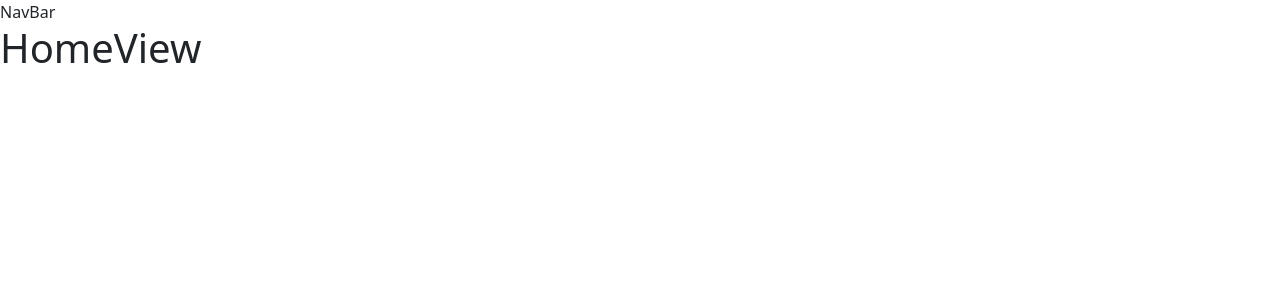
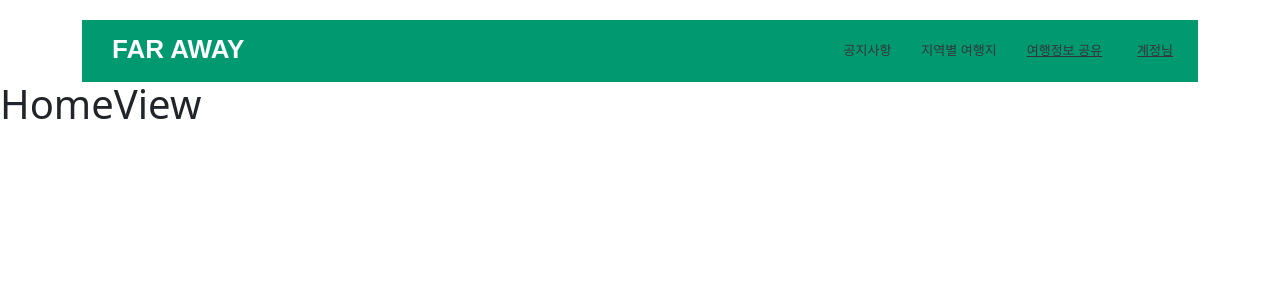
Before and after one commit to SSAFY-FarAway/faraway-client, a Vue app: page / in a window 1280 px wide. Shown: the top 300 px of the page. Built offline with nearby package versions, Linux system fonts and the light colour scheme.

Commit message:
FAR-61/feat : 기존 프로젝트에서 가져오기

```diff
--- a/public/index.html
+++ b/public/index.html
@@ -1,17 +1,13 @@
 <!DOCTYPE html>
 <html lang="">
   <head>
-    <meta charset="utf-8">
-    <meta http-equiv="X-UA-Compatible" content="IE=edge">
-    <meta name="viewport" content="width=device-width,initial-scale=1.0">
-    <link rel="icon" href="<%= BASE_URL %>favicon.ico">
-    <title><%= htmlWebpackPlugin.options.title %></title>
+    <meta charset="utf-8" />
+    <meta http-equiv="X-UA-Compatible" content="IE=edge" />
+    <meta name="viewport" content="width=device-width,initial-scale=1.0" />
+    <link rel="icon" href="<%= BASE_URL %>favicon.ico" />
+    <title>FarAway</title>
   </head>
   <body>
-    <noscript>
-      <strong>We're sorry but <%= htmlWebpackPlugin.options.title %> doesn't work properly without JavaScript enabled. Please enable it to continue.</strong>
-    </noscript>
     <div id="app"></div>
-    <!-- built files will be auto injected -->
   </body>
 </html>
--- a/src/App.vue
+++ b/src/App.vue
@@ -1,7 +1,7 @@
 <template>
   <div id="app">
     <nav-bar/>
-    <router-view/>
+    <router-view id='app-router'/>
   </div>
 </template>
 
@@ -17,4 +17,15 @@ export default ({
 </script>
 
 <style>
+@import "@/assets/css/style.css";
+
+#app-router {
+  padding-top: 80px;
+}
+
+@media (max-width: 992px) {
+  #app-router {
+    padding-top: 60px;
+  }
+}
 </style>
--- /dev/null
+++ b/src/assets/css/style.css
@@ -0,0 +1,296 @@
+/* Header */
+#header {
+  transition: all 0.5s;
+  z-index: 997;
+  transition: all 0.5s;
+  top: 20px;
+}
+
+#header .header-container {
+  background: #009970;
+}
+
+#header.header-scrolled {
+  background: #009970;
+  box-shadow: 0px 2px 15px rgba(0, 0, 0, 0.1);
+  top: 0;
+}
+
+#header .logo {
+  overflow: hidden;
+  padding: 16px 30px 12px 30px;
+  background: #009970;
+}
+
+#header .logo h1 {
+  font-size: 26px;
+  padding: 0;
+  line-height: 1;
+  font-weight: 700;
+  font-family: "Poppins", sans-serif;
+}
+
+#header .logo h1 a,
+#header .logo h1 a:hover {
+  color: #fff;
+  text-decoration: none;
+}
+
+#header .logo img {
+  padding: 0;
+  margin: 0;
+  max-height: 40px;
+}
+
+@media (max-width: 992px) {
+  #header {
+    box-shadow: 0px 2px 15px rgba(0, 0, 0, 0.1);
+    top: 0;
+    background: #009970;
+  }
+
+  #header.header-scrolled,
+  #header .header-container {
+    background: #009970;
+  }
+
+  #header .logo {
+    padding-left: 0;
+  }
+
+  #header .logo h1 {
+    font-size: 24px;
+  }
+}
+
+/* Navbar */
+.navbar {
+  padding: 0;
+}
+
+.navbar ul {
+  margin: 0;
+  padding: 0;
+  display: flex;
+  list-style: none;
+  align-items: center;
+}
+
+.navbar li {
+  position: relative;
+}
+
+.navbar a,
+.navbar a:focus {
+  display: flex;
+  align-items: center;
+  justify-content: space-between;
+  padding: 10px 0 10px 30px;
+  color: #36343a;
+  transition: 0.3s;
+  font-size: 13px;
+  font-weight: 500;
+  text-transform: uppercase;
+  font-family: "Poppins", sans-serif;
+  white-space: nowrap;
+  transition: 0.3s;
+}
+
+.navbar a i,
+.navbar a:focus i {
+  font-size: 12px;
+  line-height: 0;
+  margin-left: 5px;
+}
+
+.navbar a:hover,
+.navbar .active,
+.navbar .active:focus,
+.navbar li:hover > a {
+  color: #ffffff;
+}
+
+.navbar .getstarted,
+.navbar .getstarted:focus {
+  background: #009970;
+  padding: 10px 25px;
+  margin-left: 30px;
+  margin-right: 15px;
+  border-radius: 50px;
+  color: #fff;
+}
+
+.navbar .getstarted:hover,
+.navbar .getstarted:focus:hover {
+  color: #fff;
+  background: #00b383;
+}
+
+.navbar .dropdown ul {
+  display: block;
+  position: absolute;
+  left: 14px;
+  top: calc(100% + 30px);
+  margin: 0;
+  padding: 10px 0;
+  z-index: 99;
+  opacity: 0;
+  visibility: hidden;
+  background: #fff;
+  box-shadow: 0px 0px 30px rgba(127, 137, 161, 0.25);
+  transition: 0.3s;
+}
+
+.navbar .dropdown ul li {
+  min-width: 200px;
+}
+
+.navbar .dropdown ul a {
+  padding: 10px 20px;
+  text-transform: none;
+  font-weight: 500;
+}
+
+.navbar .dropdown ul a i {
+  font-size: 12px;
+}
+
+.navbar .dropdown ul a:hover,
+.navbar .dropdown ul .active:hover,
+.navbar .dropdown ul li:hover > a {
+  color: #009970;
+}
+
+.navbar .dropdown:hover > ul {
+  opacity: 1;
+  top: 100%;
+  visibility: visible;
+}
+
+.navbar .dropdown .dropdown ul {
+  top: 0;
+  left: calc(100% - 30px);
+  visibility: hidden;
+}
+
+.navbar .dropdown .dropdown:hover > ul {
+  opacity: 1;
+  top: 0;
+  left: 100%;
+  visibility: visible;
+}
+
+@media (max-width: 1366px) {
+  .navbar .dropdown .dropdown ul {
+    left: -90%;
+  }
+
+  .navbar .dropdown .dropdown:hover > ul {
+    left: -100%;
+  }
+}
+
+/**
+* Mobile Navigation
+*/
+.mobile-nav-toggle {
+  color: #fff;
+  font-size: 28px;
+  cursor: pointer;
+  display: none;
+  line-height: 0;
+  transition: 0.5s;
+}
+
+@media (max-width: 991px) {
+  .mobile-nav-toggle {
+    display: block;
+  }
+
+  .navbar ul {
+    display: none;
+  }
+}
+
+.navbar-mobile {
+  position: fixed;
+  overflow: hidden;
+  top: 0;
+  right: 0;
+  left: 0;
+  bottom: 0;
+  background: rgba(29, 28, 31, 0.9);
+  transition: 0.3s;
+  z-index: 999;
+}
+
+.navbar-mobile .mobile-nav-toggle {
+  position: absolute;
+  top: 15px;
+  right: 15px;
+}
+
+.navbar-mobile ul {
+  display: block;
+  position: absolute;
+  top: 55px;
+  right: 15px;
+  bottom: 15px;
+  left: 15px;
+  padding: 10px 0;
+  background-color: #fff;
+  overflow-y: auto;
+  transition: 0.3s;
+}
+
+.navbar-mobile a,
+.navbar-mobile a:focus {
+  padding: 10px 20px;
+  font-size: 15px;
+  color: #36343a;
+}
+
+.navbar-mobile a:hover,
+.navbar-mobile .active,
+.navbar-mobile li:hover > a {
+  color: #009970;
+}
+
+.navbar-mobile .getstarted,
+.navbar-mobile .getstarted:focus {
+  margin: 15px;
+}
+
+.navbar-mobile .dropdown ul {
+  position: static;
+  display: none;
+  margin: 10px 20px;
+  padding: 10px 0;
+  z-index: 99;
+  opacity: 1;
+  visibility: visible;
+  background: #fff;
+  box-shadow: 0px 0px 30px rgba(127, 137, 161, 0.25);
+}
+
+.navbar-mobile .dropdown ul li {
+  min-width: 200px;
+}
+
+.navbar-mobile .dropdown ul a {
+  padding: 10px 20px;
+}
+
+.navbar-mobile .dropdown ul a i {
+  font-size: 12px;
+}
+
+.navbar-mobile .dropdown ul a:hover,
+.navbar-mobile .dropdown ul .active:hover,
+.navbar-mobile .dropdown ul li:hover > a {
+  color: #009970;
+}
+
+.navbar-mobile .dropdown > .dropdown-active {
+  display: block;
+}
--- a/src/components/common/NavBar.vue
+++ b/src/components/common/NavBar.vue
@@ -1,5 +1,53 @@
 <template>
-    <div>NavBar</div>
+    <header id="header" class="fixed-top d-flex align-items-center">
+        <div class="container">
+            <div class="header-container d-flex align-items-center justify-content-between">
+                <div class="logo">
+                    <h1 class="text-light">
+                        <router-link to="/"><span>FAR AWAY</span></router-link>
+                    </h1>
+                </div>
+
+                <nav id="navbar" class="navbar">
+                    <ul>
+                        <li><a class="nav-link scrollto" href="${root}/board?action=get-list&category=notice&pageNo=1&key=&word=">공지사항</a></li>
+                        <li><a class="nav-link scrollto"
+                               href="${root}/attraction?action=mv-list">지역별 여행지</a></li>
+                        <li class="dropdown">
+                            <a href="#">
+                                <span>여행정보 공유</span>
+                                <i class="bi bi-chevron-down"></i>
+                            </a>
+                            <ul>
+                                <li><a class="nav-link scrollto" href="${root}/board?action=get-list&category=share&pageNo=1&key=&word=">공유게시판</a></li>
+                                <li><a class="scrollto" href="${root}/plan?action=planlist&pageNo=1&key=&word=">나의
+                                    여행계획</a></li>
+                                <li><a class="nav-link scrollto" href="${root}/attraction/hotplace-index.jsp#hotplace">핫플 자랑하기</a>
+                                </li>
+                            </ul>
+                        </li>
+                        <li class="dropdown">
+                            <a href="#">
+                                    <span id="account">계정</span>
+                                    <span id="account">님</span>
+                                <i class="bi bi-chevron-down"></i>
+                            </a>
+                            <ul>
+                                    <li><a class="nav-link scrollto" href="${root}/user?action=mv-login"> 로그인 </a></li>
+                                    <li><a class="nav-link scrollto" href="${root}/user?action=mv-regist"> 회원가입 </a></li>
+                                    <li><a class="nav-link scrollto" href="${root}/user?action=logout"> 로그아웃 </a></li>
+                                    <li><a class="nav-link scrollto" href="${root}/user?action=mv-info"> 마이페이지 </a></li>
+                            </ul>
+                        </li>
+                        <li>
+                            <div style="width: 20px"></div>
+                        </li>
+                    </ul>
+                    <i class="bi bi-list mobile-nav-toggle"></i>
+                </nav>
+            </div>
+        </div>
+    </header>
 </template>
 
 <script>
@@ -16,4 +64,6 @@ export default {
 };
 </script>
 
-<style scoped></style>
+<style scoped>
+@import "@/assets/css/style.css";
+</style>
--- a/src/views/HomeView.vue
+++ b/src/views/HomeView.vue
@@ -12,4 +12,8 @@ export default {
 }
 </script>
 
-<style></style>
+<style>
+.home {
+  height : 130vh;
+}
+</style>
```
